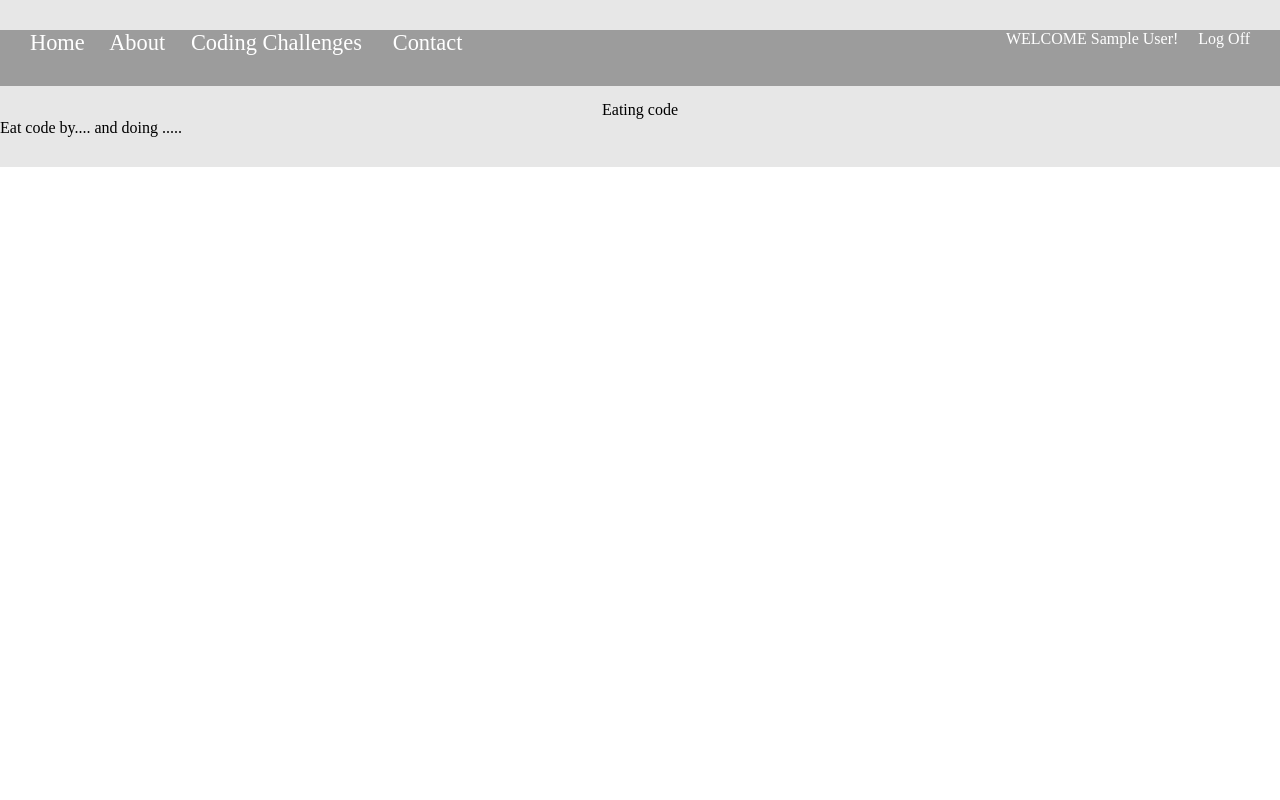
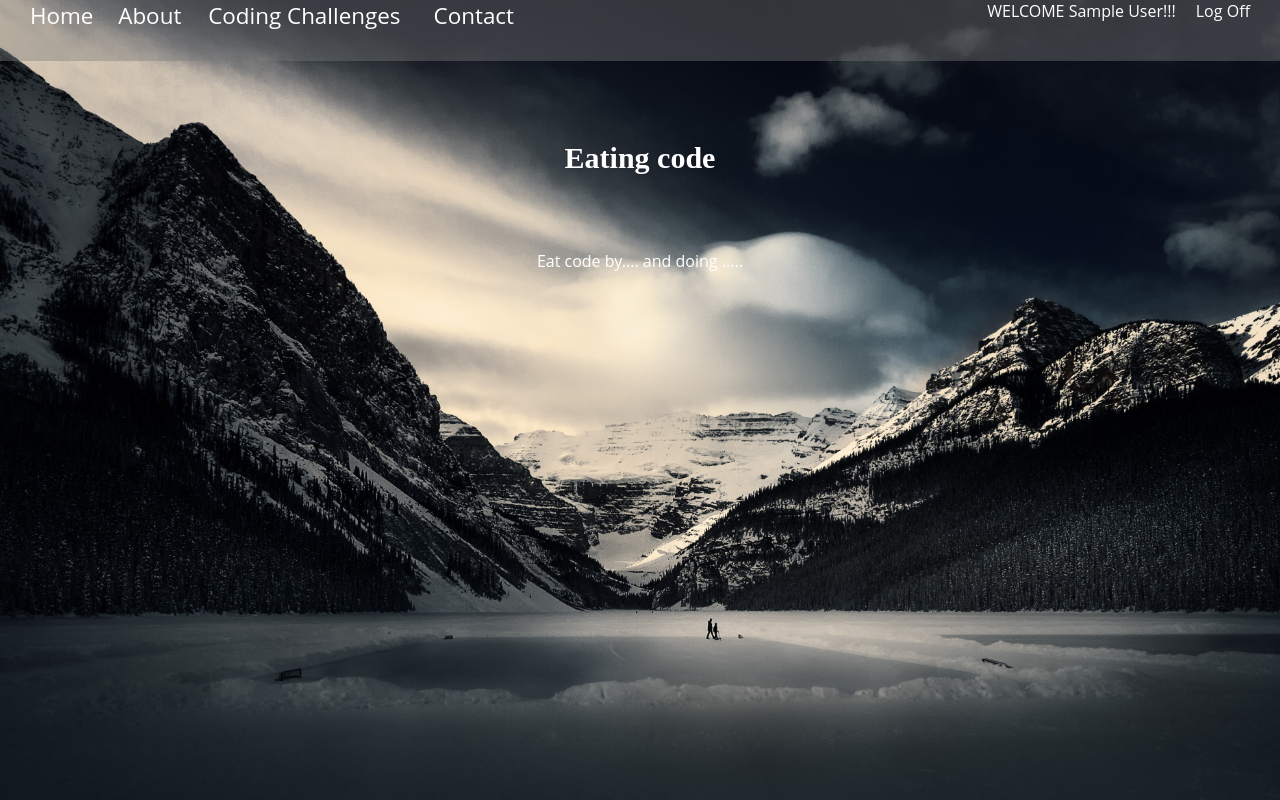
Before and after one commit to MarkNovicio/jschatz, a Django app: template j_schatz_app/templates/coding_challenge.html in a window 1280 px wide. Run offline with Django 3.2, Linux system fonts and the light colour scheme; the template is opened without the code that fills it: values that come from a table or form of the project are taken from there, others are empty; a user stored in the database is signed in; data comes from the database, SQL or seed files in the repository; both versions use the stored data as it was after the commit; tables that the repository leaves empty hold one stand-in row (values such as "Sample post").

Commit message:
update challenge question page

```diff
--- a/j_schatz_app/static/styles.css
+++ b/j_schatz_app/static/styles.css
@@ -47,6 +47,8 @@ div.body-container {
   font-weight: bolder;
 }
 
+/*Rename the class*/
+/*
 a.btn::before {
   display: block;
   content: attr(title);
@@ -55,7 +57,7 @@ a.btn::before {
   overflow: hidden;
   visibility: hidden;
 }
-
+*/
 .right-header {
   display: flex;
   justify-content: space-around;
@@ -287,6 +289,14 @@ textarea {
   bottom: 0;
 }
 
+a.btn::before {
+  display: block;
+  content: attr(title);
+  font-weight: bold;
+  height: 0;
+  overflow: hidden;
+  visibility: hidden;
+}
 #footer-section p {
   margin-top: 0px;
 }
@@ -297,9 +307,20 @@ input[type="text"] {
 }
 
 .form-name {
-  color: white;
+  color: #fff;
   margin-bottom: 1.5%;
 }
+
+.challenge-container {
+  display: flex;
+  flex-direction: column;
+  align-items: center;
+  margin-left: 50px;
+  margin-right: 50px;
+  gap: 60px;
+  color: #fff;
+}
+
 
 @media (max-width: 2079px) {
 }
--- a/j_schatz_app/static/styles2.css
+++ b/j_schatz_app/static/styles2.css
@@ -45,6 +45,5 @@
 }
 a.btn {
   text-decoration: none;
-  margin-right: 5px;
 }
 /*# sourceMappingURL=styles.css.map */
--- a/j_schatz_app/templates/coding_challenge.html
+++ b/j_schatz_app/templates/coding_challenge.html
@@ -5,38 +5,36 @@
     {% load static %}
     <meta http-equiv="X-UA-Compatible" content="IE=edge">
     <meta name="viewport" content="width=device-width, initial-scale=1.0">
-    <link
-    rel="stylesheet"
-    type="text/css"
-    href="{% static '../static/main.css' %}"
-  />
+    <link href="{% static '../static/styles.css' %}" rel="stylesheet" type="text/css" />
     <title>{{challenge.title}} Question Challenge</title>
 </head>
 <body>
-    <div class="container">
-    <div class="header-courses">
-    <div class="header">
+    <div class="body-container">
+      <header>
+      <div class="contact-header-container">
+    <div class="contact-header">
       <div class="left-header">
         <a class="btn" title="Home" href = "/">Home</a>
         <a class="btn" title="About" href="/about">About </a>
         <a class="btn" title="Coding Challenges" href ="/post_challenge/challenges">Coding Challenges</a>
         <a class="btn" title="Contact" href="/contact">Contact</a>
-    </div>
+      </div>
 
-      <div class="right-header">
+    <div class="right-header">
       <p class="login-user">
-        WELCOME {{user.first_name}} {{user.last_name}}!
+        WELCOME {{user.first_name}} {{user.last_name}}!!!
       </p>
-
       <a id="log-out" href="/user/logout">Log Off</a>
     </div>
     </div>
-  </div>
+      </div>
+  </header>
+
 
 
     <div class= "challenge-container">
-    <center>{{challenge.title}}</center>
-    <p>{{challenge.challenge_question}}</p>
+      <h1 class="title">{{challenge.title}}</h1>
+    <p class="challenge-question-container">{{challenge.challenge_question}}</p>
     </div>
 </div>
 </body>
```
Also changed, not shown: j_schatz_app/templates/challenges.html (+4 -4 lines), db.sqlite3.
